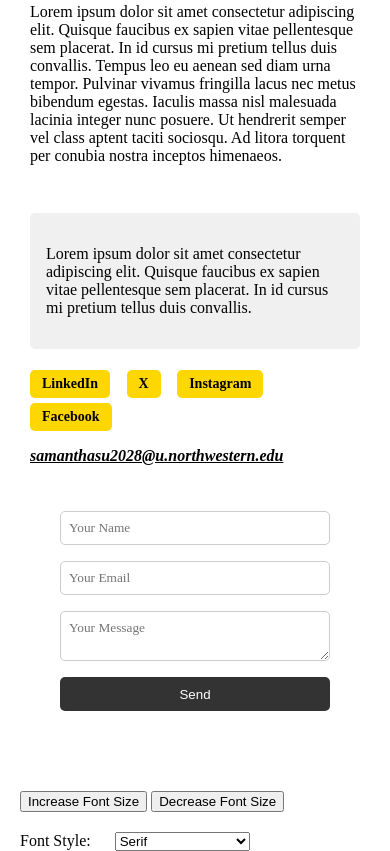
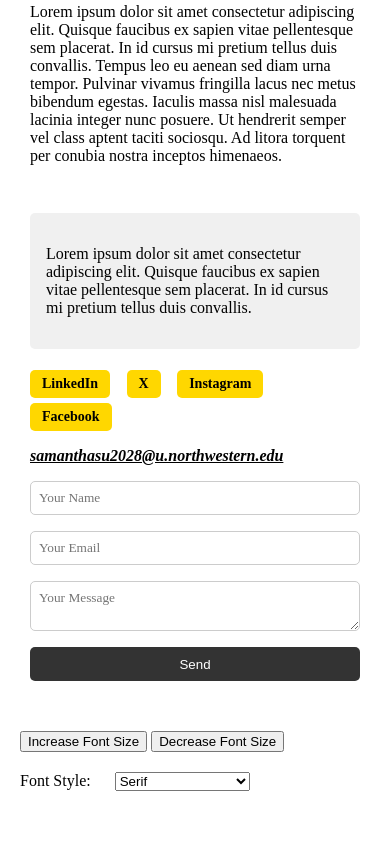
Before and after one commit to SamanthaSu512/craftnest-frontend, a plain HTML site: page contact/contact.html in a window 390 px wide. Shown: the part 432-1283 px from the top of the page. After the commit the page ends 1223 px from the top, so only its background shows below. Drawn offline with Linux system fonts and the light colour scheme.

Commit message:
Updated CSS

```diff
--- a/styles/main.css
+++ b/styles/main.css
@@ -155,7 +155,7 @@ body {
   display: flex;
   flex-direction: column;
   gap: 1rem;
-  padding: 30px;
+  padding: 0;
 }
 
 .form input,
@@ -193,4 +193,7 @@ label{
     width: 92%;
     height: 200px;
   }
+  .contact-container {
+    flex-direction: column; /* Stack vertically */
+  }
 }
```
Also changed, not shown: 1 other file.
